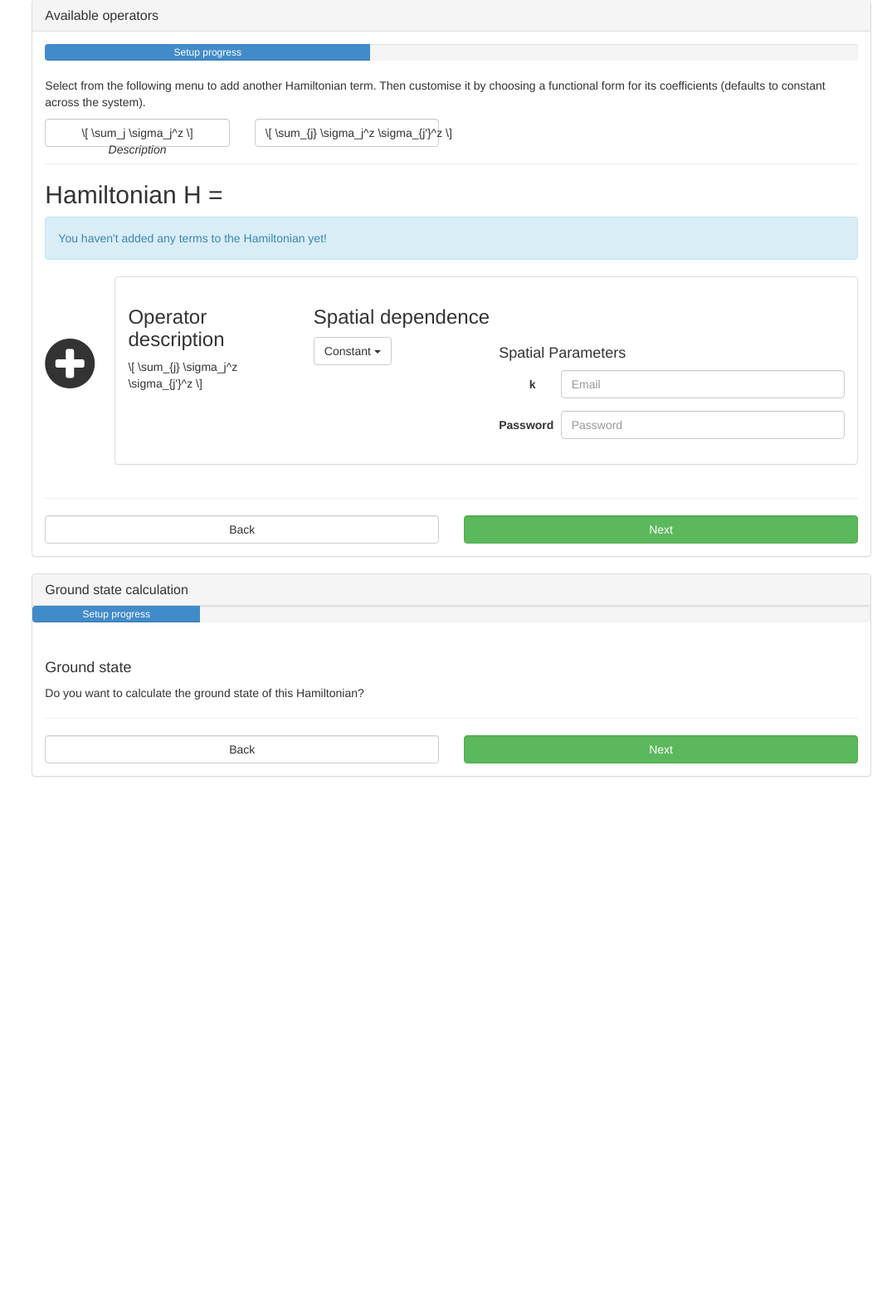
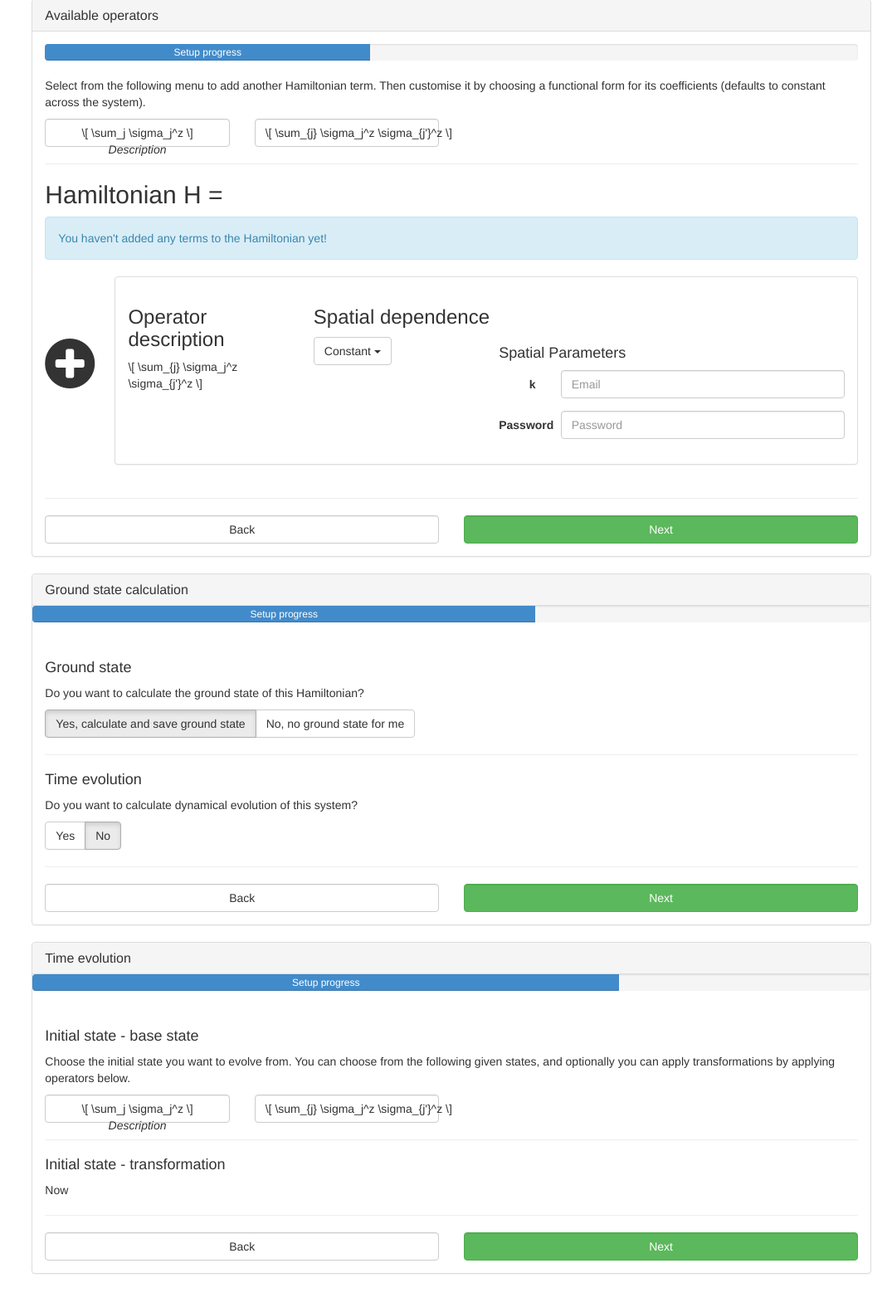
Before and after one commit to grujic/tnt, a Django app: template tnt/apps/dashboard/templates/dashboard/home.html in a window 1280 px wide. Shown: the part 1175-2750 px from the top of the page at 83% size, without its empty margins (205-1280 px from the left). Before the commit the page ends 2111 px from the top, so only its background shows below. Run offline with Django 3.2, Linux system fonts and the light colour scheme; the template is opened without the code that fills it, so the values that code supplies are empty; parts of the project's set-up code (start-up, migrations or seed data) failed here and were passed over; some libraries are stand-ins or nearby versions.

Commit message:
More work on the basic UI elements

```diff
--- a/tnt/apps/dashboard/templates/dashboard/home.html
+++ b/tnt/apps/dashboard/templates/dashboard/home.html
@@ -198,7 +198,7 @@
   </div>
 
   <div class="progress">
-    <div class="progress-bar" role="progressbar" aria-valuenow="20" aria-valuemin="0" aria-valuemax="100" style="width: 20%;">
+    <div class="progress-bar" role="progressbar" aria-valuenow="60" aria-valuemin="0" aria-valuemax="100" style="width: 60%;">
         Setup progress
     </div>
   </div>
@@ -206,6 +206,21 @@
   <div class="panel-body">
     <h4>Ground state</h4>
     <p>Do you want to calculate the ground state of this Hamiltonian?</p>
+
+    <div class="btn-group">
+      <button type="button" class="btn btn-default active">Yes, calculate and save ground state</button>
+      <button type="button" class="btn btn-default">No, no ground state for me</button>
+    </div>
+
+    <hr>
+
+    <h4>Time evolution</h4>
+    <p>Do you want to calculate dynamical evolution of this system?</p>
+
+    <div class="btn-group">
+      <button type="button" class="btn btn-default">Yes</button>
+      <button type="button" class="btn btn-default active">No</button>
+    </div>
 
     <hr>
 
@@ -220,6 +235,51 @@
     </div>
   </div>
 </div>
-<!-- End of Ground state calculation specification -->
+<!-- End of Ground state and time evolution calculation specification -->
+
+<!-- Time evolution specification -->
+<div class="panel panel-default">
+  <div class="panel-heading">
+    <h3 class="panel-title">Time evolution</h3>
+  </div>
+
+  <div class="progress">
+    <div class="progress-bar" role="progressbar" aria-valuenow="70" aria-valuemin="0" aria-valuemax="100" style="width: 70%;">
+        Setup progress
+    </div>
+  </div>
+
+  <div class="panel-body">
+    <h4>Initial state - base state</h4>
+    <p>Choose the initial state you want to evolve from. You can choose from the following given states, and optionally you can apply transformations by applying operators below. </p>
+
+    <div class="row">
+        <div class="col-md-3">
+            <button type="button" class="btn btn-default form-control hamiltonian-operator-btn">\[ \sum_j \sigma_j^z \]<br><i>Description</i></button>
+        </div>
+        <div class="col-md-3">
+            <button type="button" class="btn btn-default form-control hamiltonian-operator-btn">\[ \sum_{j} \sigma_j^z \sigma_{j'}^z \]</button>
+        </div>
+    </div>
+
+    <hr>
+
+    <h4>Initial state - transformation</h4>
+    <p>Now </p>
+
+    <hr>
+
+    <div class="row">
+        <div class="col-md-6">
+            <button type="button" class="btn btn-default form-control ">Back</button>
+        </div>
+
+        <div class="col-md-6">
+            <button type="button" class="btn btn-success form-control ">Next</button>
+        </div>
+    </div>
+  </div>
+</div>
+<!-- End of Time evolution specification -->
 
 {% endblock %}
```
